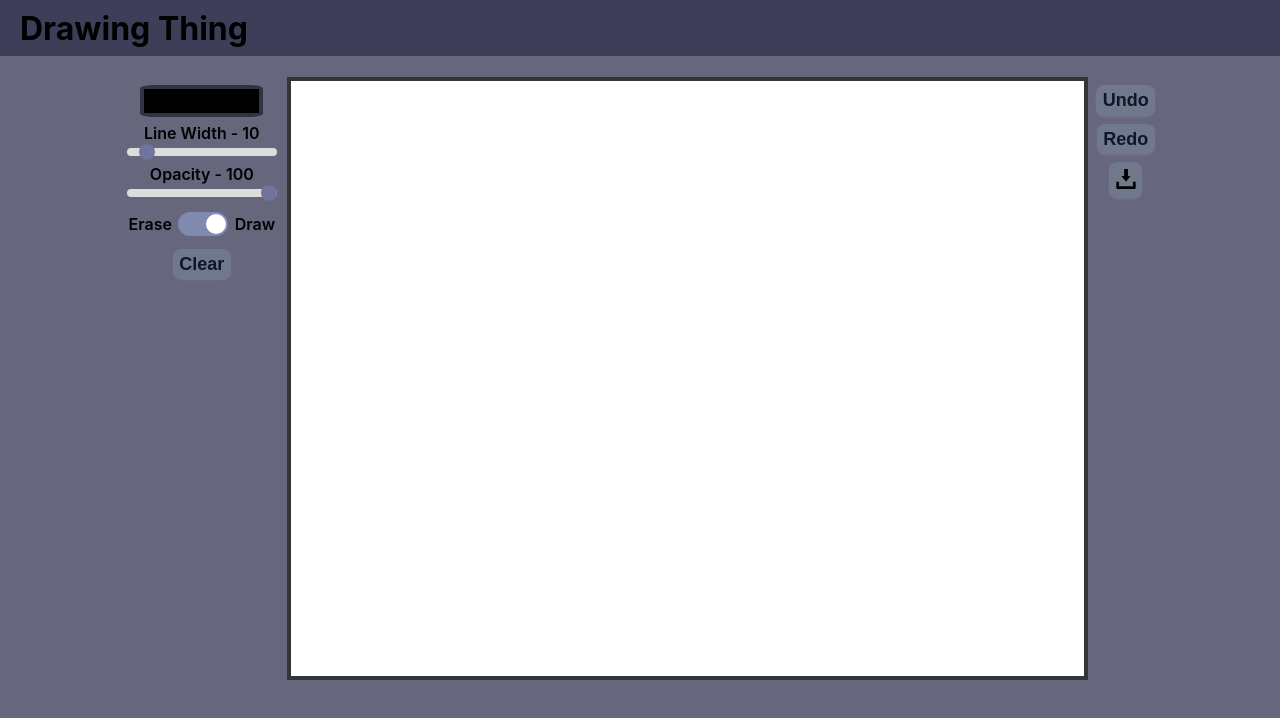
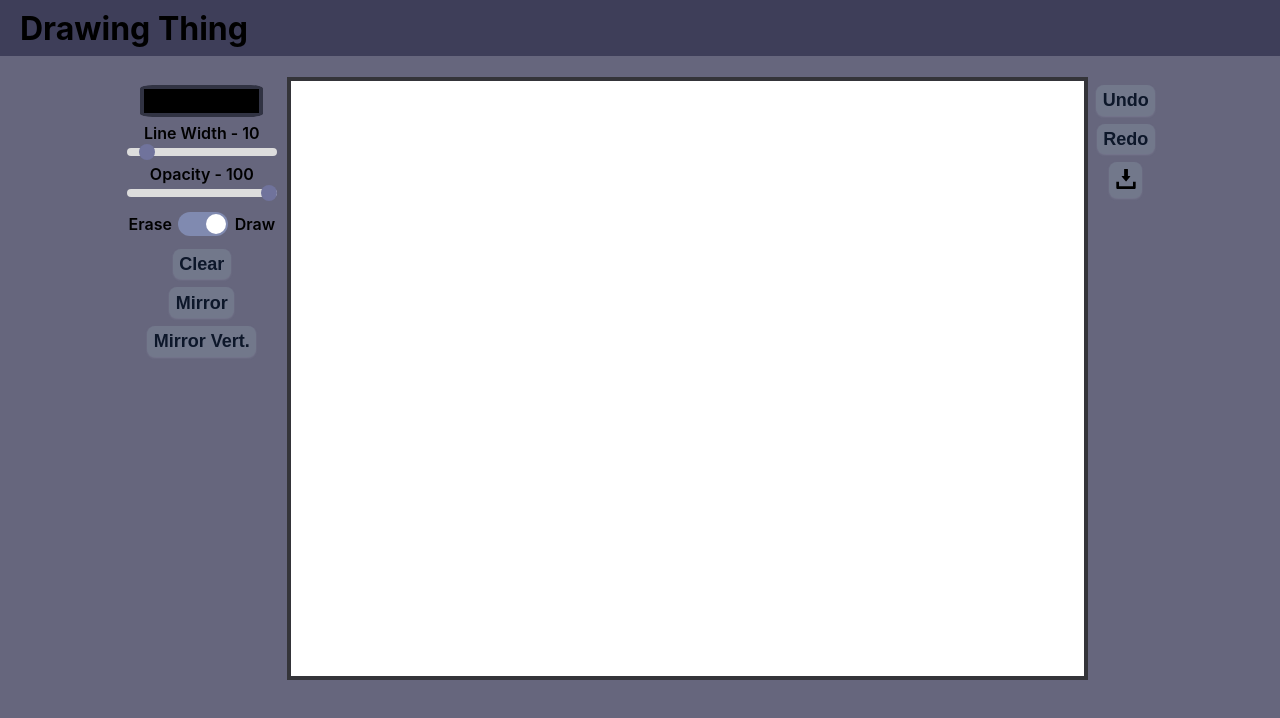
Before and after one commit to NotDarkkkk/DrawingThing, a Vue app: page / in a window 1280 px wide. Shown: the top 718 px of the page. Built offline with nearby package versions, Linux system fonts and the light colour scheme.

Commit message:
Mirroring

```diff
--- a/src/components/GameCanvas.vue
+++ b/src/components/GameCanvas.vue
@@ -50,6 +50,8 @@
         <span>Draw</span>
       </div>
       <button @click="clearCanvas">Clear</button>
+      <button @click="mirrorCanvas('horizontal')">Mirror</button>
+      <button @click="mirrorCanvas('vertical')">Mirror Vert.</button>
     </div>
     <div class="canvas-wrapper">
       <canvas
@@ -307,6 +309,42 @@ export default {
       console.log("Updated Line Width");
     };
 
+    const mirrorCanvas = (direction: "vertical" | "horizontal") => {
+      if (!canvas.value || !ctx.value) return;
+
+      const width = canvas.value.width;
+      const height = canvas.value.height;
+
+      const currentState = ctx.value.getImageData(0, 0, width, height);
+      undoStack.value.push(currentState);
+      redoStack.value.length = 0;
+
+      const offscreenCanvas = document.createElement("canvas");
+      const offscreenCtx = offscreenCanvas.getContext("2d");
+
+      offscreenCanvas.width = width;
+      offscreenCanvas.height = height;
+
+      if (!offscreenCtx) return;
+      offscreenCtx.drawImage(canvas.value, 0, 0);
+
+      ctx.value.clearRect(0, 0, width, height);
+
+      ctx.value.save();
+
+      if (direction === "vertical") {
+        ctx.value.scale(1, -1);
+        ctx.value.translate(0, -height);
+      } else if (direction === "horizontal") {
+        ctx.value.scale(-1, 1);
+        ctx.value.translate(-width, 0);
+      }
+
+      ctx.value.drawImage(offscreenCanvas, 0, 0);
+
+      ctx.value.restore();
+    };
+
     const downloadCanvasBackgroundless = () => {
       if (!canvas.value) return;
       const dataURL = canvas.value.toDataURL("image/png");
@@ -494,6 +532,7 @@ export default {
       undo,
       redo,
       drawingMode,
+      mirrorCanvas,
     };
   },
 };
```
